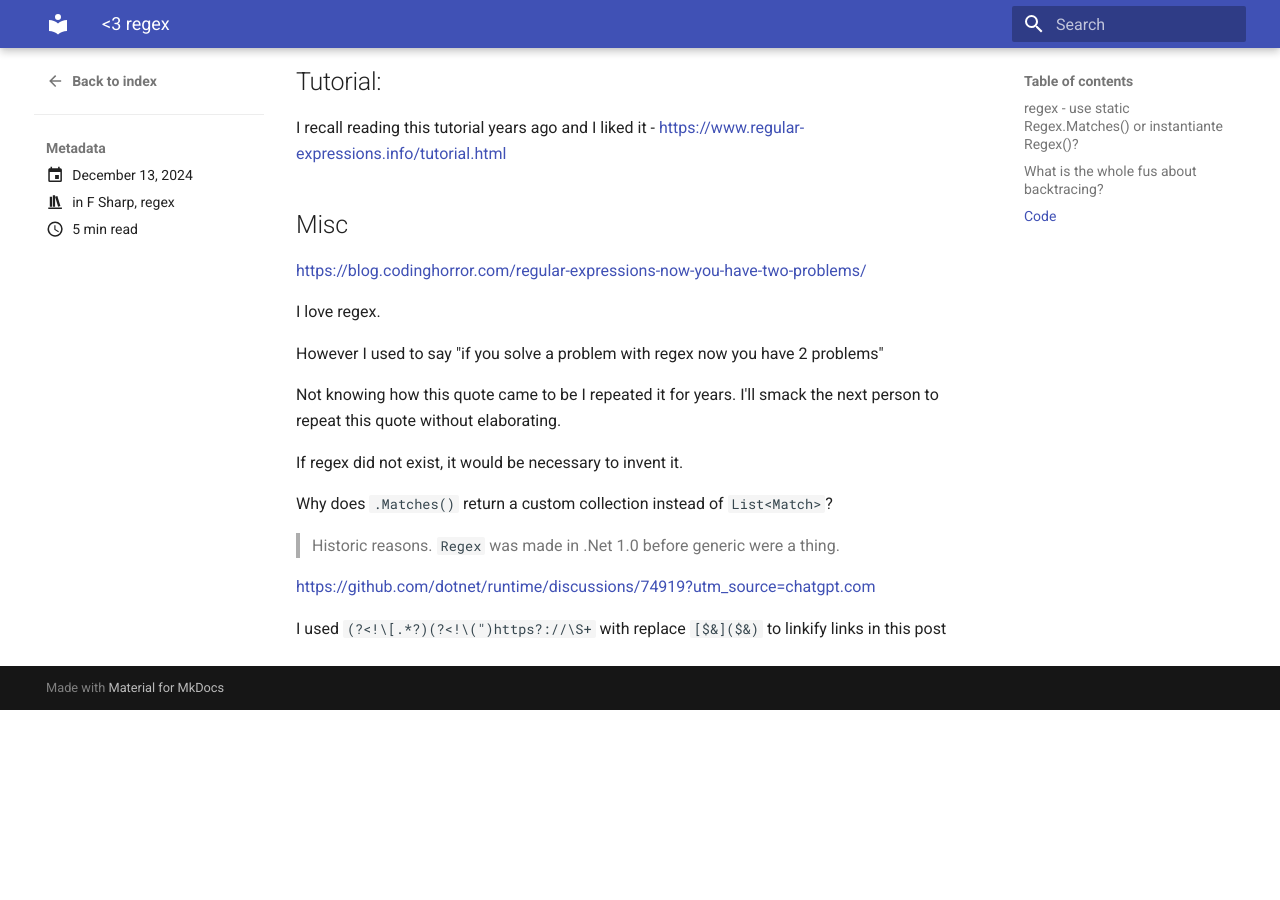
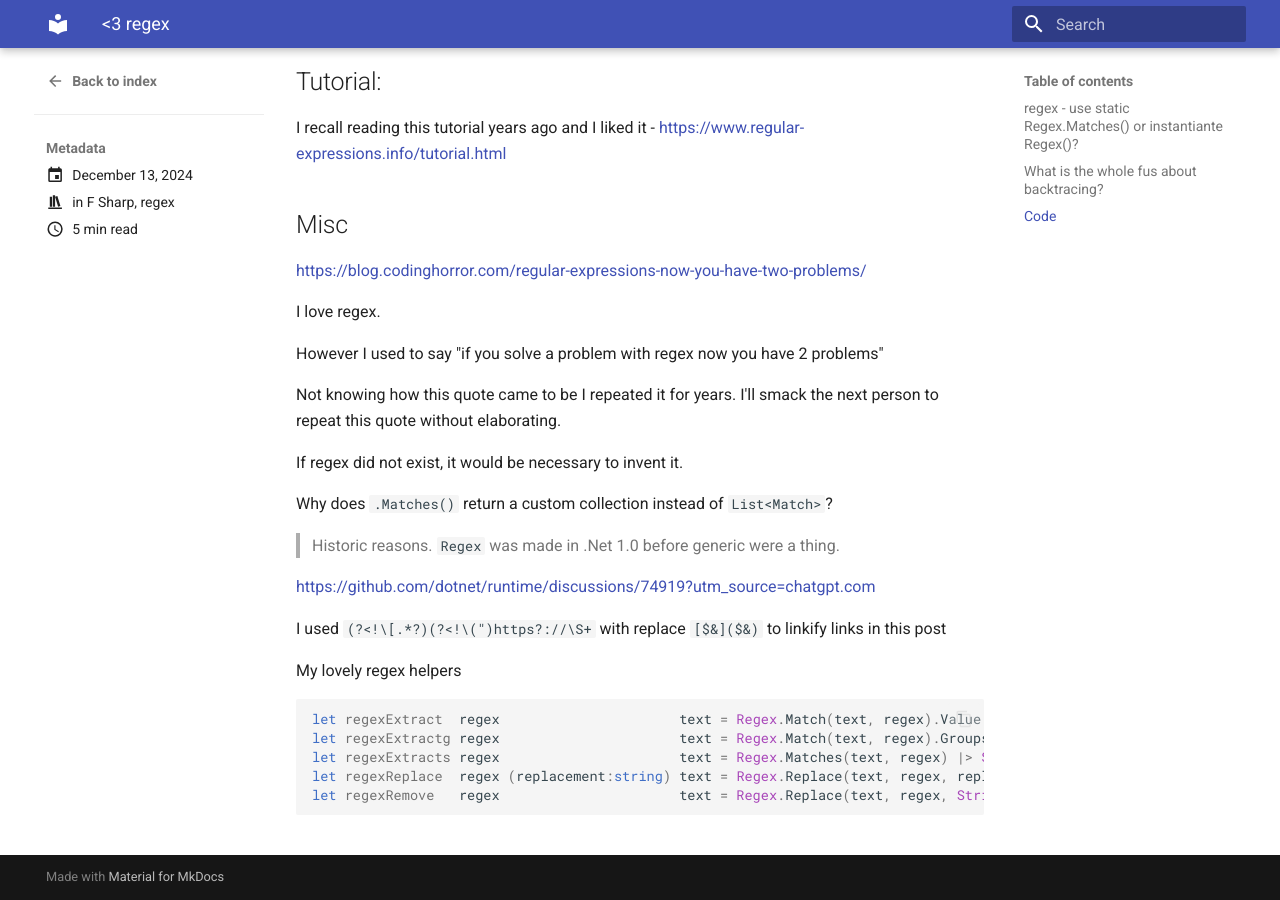
Before and after one commit to inwenis/blog, an MkDocs documentation site: the page built from docs/posts/post18.md, in a window 1280 px wide and 900 px high, scrolled down 5116 px. Built offline with MkDocs 1.6.1 and Material for MkDocs 9.7.7, drawn with Linux system fonts in a browser that asks for light colours; before the commit the page ends 5826 px from its top, so only the background shows below that.

Commit message:
add helpers

````diff
--- a/docs/posts/post18.md
+++ b/docs/posts/post18.md
@@ -266,3 +266,12 @@ Why does `.Matches()` return a custom collection instead of `List<Match>`?
 [https://github.com/dotnet/runtime/discussions/74919?utm_source=chatgpt.com](https://github.com/dotnet/runtime/discussions/74919?utm_source=chatgpt.com)
 
 I used `(?<!\[.*?)(?<!\(")https?://\S+` with replace `[$&]($&)` to linkify links in this post
+
+My lovely regex helpers
+```F#
+let regexExtract  regex                      text = Regex.Match(text, regex).Value
+let regexExtractg regex                      text = Regex.Match(text, regex).Groups.[1].Value
+let regexExtracts regex                      text = Regex.Matches(text, regex) |> Seq.map (fun x -> x.Value)
+let regexReplace  regex (replacement:string) text = Regex.Replace(text, regex, replacement)
+let regexRemove   regex                      text = Regex.Replace(text, regex, String.Empty)
+```
````
